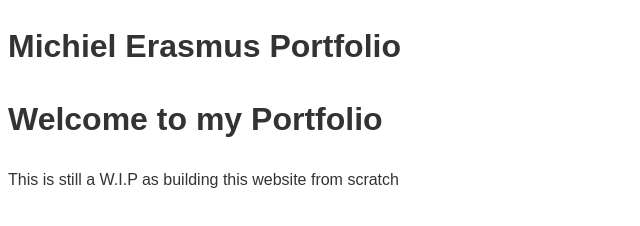
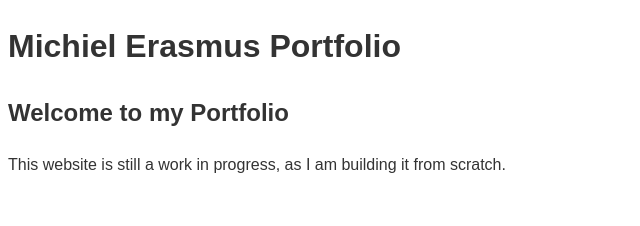
Before and after one commit to Immersivegenix/portofolio-user, a plain HTML site: page index.html in a window 1280 px wide. Shown: the whole page, without its empty margins (0-640 px from the left). Drawn offline with Linux system fonts and the light colour scheme.

Commit message:
Update index.html

```diff
--- a/index.html
+++ b/index.html
@@ -8,24 +8,16 @@
 </head>
 <body>
     <h1>Michiel Erasmus Portfolio</h1>
-    <h1>Welcome to my Portfolio</h1>
-    <p>This is still a W.I.P as building this website from scratch</p>
-</body>
-</html>
-
-
+    <h2>Welcome to my Portfolio</h2>
+    <p>This website is still a work in progress, as I am building it from scratch.</p>
     <!-- TODO 1: Create the HTML Boilerplate -->
-
-<!-- TODO 2: Add Your previous projects' HTML into the public folder -->
-
+    <!-- TODO 2: Add your previous projects' HTML into the public folder -->
     <!-- TODO 3: Take screenshots of your project previews and add the images to the images folder -->
-
     <!-- TODO 4: Add titles/subtitles etc. -->
-
     <!-- TODO 5: Add a link to the project pages -->
-
     <!-- TODO 6: Add images to show the project previews
     HINT for TODO 6: You can use the height attribute set to 200 to make the image smaller:
     https://developer.mozilla.org/en-US/docs/Web/HTML/Element/img#attr-height -->
-
     <!-- TODO 7: Add the Contact Me and About Me page links -->
+</body>
+</html>
```
Lines whose indentation alone changed are shown as unchanged.
